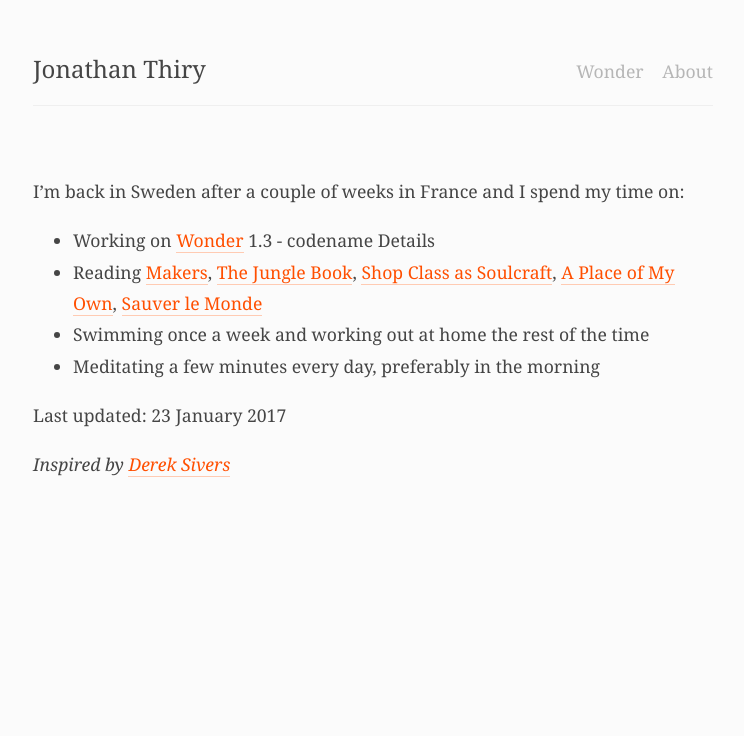
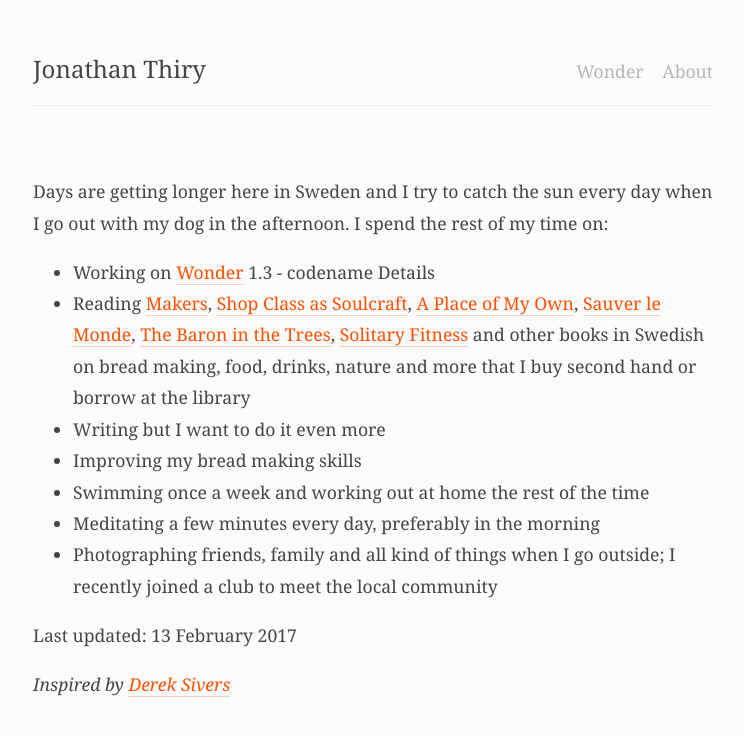
Before and after one commit to jonathanthiry/jonathanthiry.github.com, a Jekyll site: the page built from now.md, in a window 1280 px wide. Shown: the top 736 px of the page, without its empty margins (267-1011 px from the left). Built offline with Jekyll 4.4.1, drawn with Linux system fonts in a browser that asks for light colours.

Commit message:
Update now page

```diff
--- a/now.md
+++ b/now.md
@@ -1,15 +1,18 @@
 ---
 layout: page
 permalink: /now
-date: 2017-01-23
+date: 2017-02-13
 ---
 
-I'm back in Sweden after a couple of weeks in France and I spend my time on:
+Days are getting longer here in Sweden and I try to catch the sun every day when I go out with my dog in the afternoon. I spend the rest of my time on:
 
 - Working on [Wonder](https://itunes.apple.com/us/app/wonder-reader-for-wikipedia/id1050888989?mt=8&at=1010lo2M) 1.3 - codename Details
-- Reading [Makers](http://craphound.com/makers/download/), [The Jungle Book](https://www.gutenberg.org/ebooks/35997), [Shop Class as Soulcraft](http://www.matthewbcrawford.com/new-page-1-1-2/), [A Place of My Own](https://en.wikipedia.org/wiki/A_Place_of_My_Own), [Sauver le Monde](http://www.editionslesliensquiliberent.fr/livre-Sauver_le_monde-9791020901835-1-1-0-1.html)
+- Reading [Makers](http://craphound.com/makers/download/), [Shop Class as Soulcraft](http://www.matthewbcrawford.com/new-page-1-1-2/), [A Place of My Own](https://en.wikipedia.org/wiki/A_Place_of_My_Own), [Sauver le Monde](http://www.editionslesliensquiliberent.fr/livre-Sauver_le_monde-9791020901835-1-1-0-1.html), [The Baron in the Trees](https://en.wikipedia.org/wiki/The_Baron_in_the_Trees), [Solitary Fitness](https://www.goodreads.com/book/show/1906459.Solitary_Fitness) and other books in Swedish on bread making, food, drinks, nature and more that I buy second hand or borrow at the library
+- Writing but I want to do it even more
+- Improving my bread making skills
 - Swimming once a week and working out at home the rest of the time
 - Meditating a few minutes every day, preferably in the morning
+- Photographing friends, family and all kind of things when I go outside; I recently joined a club to meet the local community
 
 Last updated: {{ page.date | date_to_long_string }}
 
```
